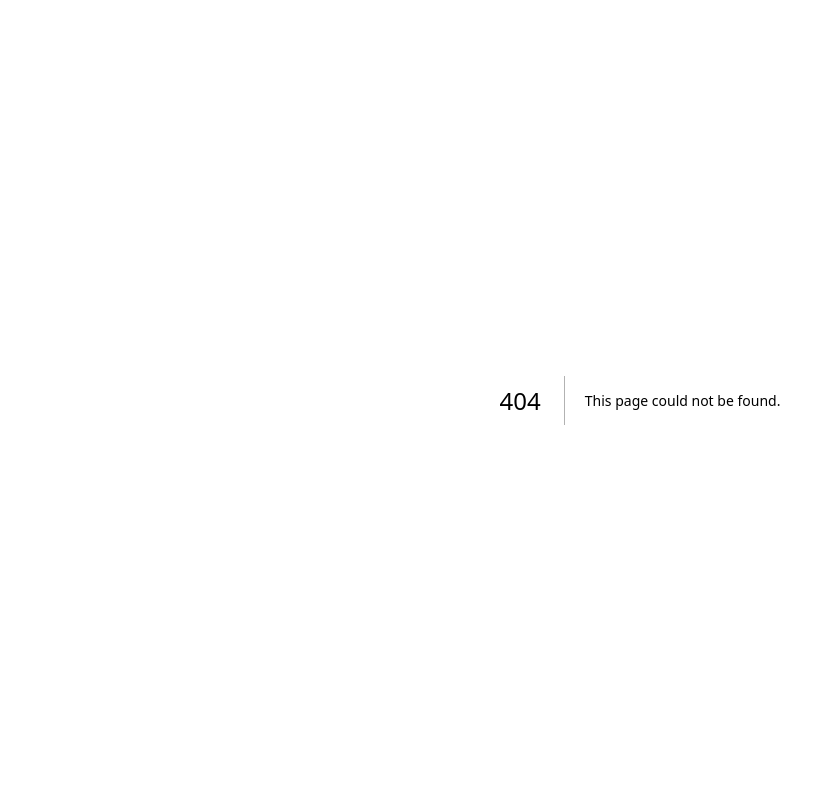
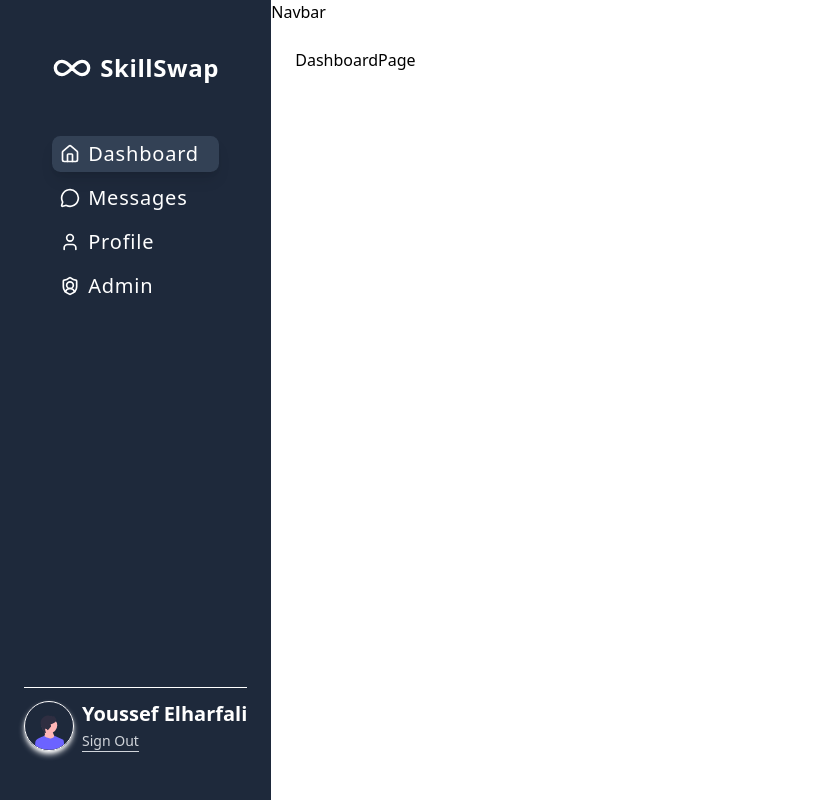
Before and after one commit to Elharfali8/skill-swap, a Next.js app: page /dashboard in a window 1280 px wide. Before the commit this address had no page. Shown: the whole page, without its empty margins (0-823 px from the left). Built offline with nearby package versions, Linux system fonts and the light colour scheme.

Commit message:
Implement Sidebar to Dashboard page

```diff
--- /dev/null
+++ b/app/(dashboard)/dashboard/page.tsx
@@ -0,0 +1,9 @@
+import React from 'react'
+
+const DashboardPage = () => {
+  return (
+    <div>DashboardPage</div>
+  )
+}
+
+export default DashboardPage
--- /dev/null
+++ b/app/(dashboard)/layout.tsx
@@ -0,0 +1,17 @@
+import Sidebar from '@/components/Sidebar'
+import Navbar from '@/components/Navbar'
+import React from 'react'
+
+const layout = ({children}: {children: React.ReactNode}) => {
+  return (
+      <div className="flex h-screen overflow-hidden 0">
+          <Sidebar />
+          <div className="flex-1 flex flex-col ">
+              <Navbar />
+              <main className="flex-1 overflow-y-auto p-6">{children}</main>
+              </div>
+    </div>
+  )
+}
+
+export default layout
--- /dev/null
+++ b/components/Navbar.tsx
@@ -0,0 +1,9 @@
+import React from 'react'
+
+const Navbar = () => {
+  return (
+    <div>Navbar</div>
+  )
+}
+
+export default Navbar
--- /dev/null
+++ b/components/Sidebar.tsx
@@ -0,0 +1,63 @@
+'use client'
+
+import { House, Infinity, MessageCircle, Settings, ShieldUser, User } from 'lucide-react'
+import Image from 'next/image'
+import Link from 'next/link'
+import React, { useState } from 'react'
+import userIcon from '@/public/assets/user.svg'
+
+const Sidebar = () => {
+    const [activeLink, setActiveLinks] = useState('/dashboard')
+
+    const links = [
+        { name: "Dashboard", href: "/dashboard", icon: House },
+        { name: "Messages", href: "/messages", icon: MessageCircle },
+        { name: "Profile", href: "/profile", icon: User },
+        { name: "Admin", href: "/admin", icon: ShieldUser },
+    ];
+
+  return (
+    <aside className='hidden lg:block bg-slate-800 text-white px-6 '>
+        <div className='h-full flex flex-col items-center justify-between py-12 '>
+            <div>
+                <Link href={'/'} className='flex items-center gap-2 transition-all ease-in-out duration-150 hover:scale-105'>
+                    <Infinity size={40} />
+                    <span className='text-2xl font-bold tracking-wide'>SkillSwap</span>
+                </Link>
+                {/* ------ */}
+                <ul className='grid gap-2 mt-12 '>
+                {links.map((item, index) => {
+                    return (
+                        <li key={index} className={` py-1 px-2 rounded-md  ${activeLink  === item.href ? 'bg-slate-700 shadow-lg' : '' }`} >
+                            <Link href={item.href} className='flex items-center gap-2 transition-all ease-in-out duration-150 hover:tracking-widest tracking-wider' >
+                                <item.icon size={20} />
+                                <span className='text-lg xl:text-xl font-medium  '>{item.name}</span>
+                            </Link>
+                        </li>
+                    )
+                })}
+            </ul>
+            </div>
+
+            <div className='w-full'>
+                <div className='w-full h-[1px] bg-white mb-3' />
+                <div className='flex items-center gap-2'>
+                    <Image
+                        alt='user icon'
+                        src={userIcon}
+                        width={50}
+                        height={50}
+                        className='border border-white rounded-full shadow-md shadow-white'
+                    />
+                    <div>
+                        <h3 className='text-xl font-semibold'>Youssef Elharfali</h3>
+                        <button type='button' className='border-b border-b-gray-300 text-sm text-gray-300 hover:text-white'>Sign Out</button>
+                    </div>
+                </div>
+            </div>
+        </div>
+    </aside>
+  )
+}
+
+export default Sidebar
```
Also changed, not shown: lib/links.tsx (added), public/assets/user.svg (added).
